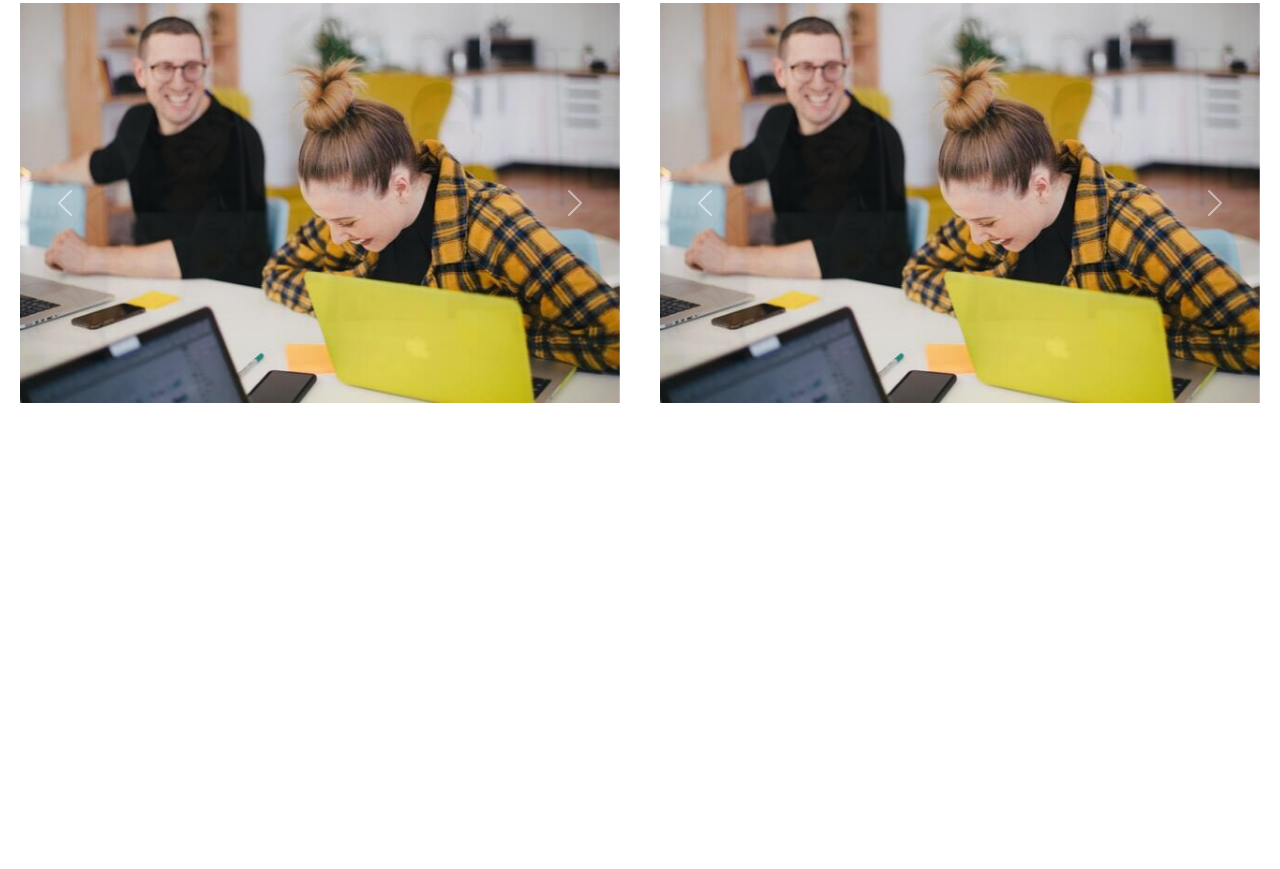
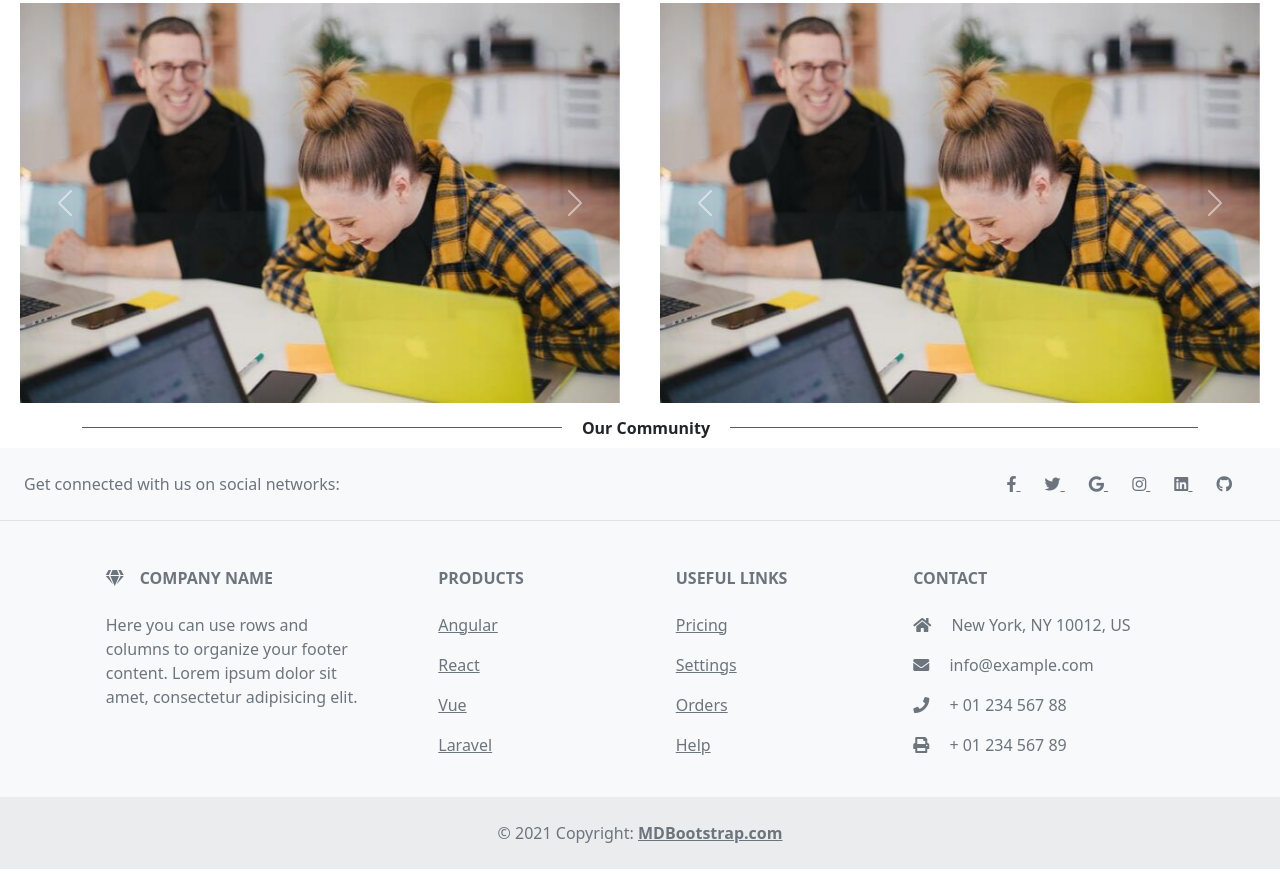
Before and after one commit to samimahfoudhi/we-code-, a plain HTML site: page index.html in a window 1280 px wide. Shown: the part 541-1410 px from the top of the page. Before the commit the page ends 944 px from the top, so only its background shows below. Drawn offline with nearby package versions, Linux system fonts and the light colour scheme.

Commit message:
add footer

```diff
--- /dev/null
+++ b/css/styles.css
@@ -0,0 +1,15 @@
+.hrdivider {
+  position: relative;
+  margin-bottom: 20px;
+  width: 100%;
+  text-align: center;
+}
+.hrdivider span {
+  position: absolute;
+  top: -11px;
+  background: #fff;
+  padding: 0 20px;
+  font-weight: bold;
+  font-size: 16px;
+  left: 43%;
+}
--- a/index.html
+++ b/index.html
@@ -5,6 +5,7 @@
     <meta http-equiv="X-UA-Compatible" content="IE=edge" />
     <meta name="viewport" content="width=device-width, initial-scale=1.0" />
     <title>Document</title>
+    <link rel="stylesheet" href="css/styles.css" />
     <link
       href="https://cdn.jsdelivr.net/npm/bootstrap@5.1.3/dist/css/bootstrap.min.css"
       rel="stylesheet"
@@ -220,8 +221,139 @@
         </div>
         <!--Carousel End-->
       </div>
+      <div class="container mt-4">
+        <div class="hrdivider">
+          <hr class="opacity-75" />
+          <span>Our Community</span>
+        </div>
+      </div>
     </main>
+    <!-- Footer -->
+    <footer class="text-center text-lg-start bg-light text-muted">
+      <!-- Section: Social media -->
+      <section
+        class="d-flex justify-content-center justify-content-lg-between p-4 border-bottom"
+      >
+        <!-- Left -->
+        <div class="me-5 d-none d-lg-block">
+          <span>Get connected with us on social networks:</span>
+        </div>
+        <!-- Left -->
 
+        <!-- Right -->
+        <div>
+          <a href="" class="me-4 text-reset">
+            <i class="fab fa-facebook-f"></i>
+          </a>
+          <a href="" class="me-4 text-reset">
+            <i class="fab fa-twitter"></i>
+          </a>
+          <a href="" class="me-4 text-reset">
+            <i class="fab fa-google"></i>
+          </a>
+          <a href="" class="me-4 text-reset">
+            <i class="fab fa-instagram"></i>
+          </a>
+          <a href="" class="me-4 text-reset">
+            <i class="fab fa-linkedin"></i>
+          </a>
+          <a href="" class="me-4 text-reset">
+            <i class="fab fa-github"></i>
+          </a>
+        </div>
+        <!-- Right -->
+      </section>
+      <!-- Section: Social media -->
+
+      <!-- Section: Links  -->
+      <section class="">
+        <div class="container text-center text-md-start mt-5">
+          <!-- Grid row -->
+          <div class="row mt-3">
+            <!-- Grid column -->
+            <div class="col-md-3 col-lg-4 col-xl-3 mx-auto mb-4">
+              <!-- Content -->
+              <h6 class="text-uppercase fw-bold mb-4">
+                <i class="fas fa-gem me-3"></i>Company name
+              </h6>
+              <p>
+                Here you can use rows and columns to organize your footer
+                content. Lorem ipsum dolor sit amet, consectetur adipisicing
+                elit.
+              </p>
+            </div>
+            <!-- Grid column -->
+
+            <!-- Grid column -->
+            <div class="col-md-2 col-lg-2 col-xl-2 mx-auto mb-4">
+              <!-- Links -->
+              <h6 class="text-uppercase fw-bold mb-4">Products</h6>
+              <p>
+                <a href="#!" class="text-reset">Angular</a>
+              </p>
+              <p>
+                <a href="#!" class="text-reset">React</a>
+              </p>
+              <p>
+                <a href="#!" class="text-reset">Vue</a>
+              </p>
+              <p>
+                <a href="#!" class="text-reset">Laravel</a>
+              </p>
+            </div>
+            <!-- Grid column -->
+
+            <!-- Grid column -->
+            <div class="col-md-3 col-lg-2 col-xl-2 mx-auto mb-4">
+              <!-- Links -->
+              <h6 class="text-uppercase fw-bold mb-4">Useful links</h6>
+              <p>
+                <a href="#!" class="text-reset">Pricing</a>
+              </p>
+              <p>
+                <a href="#!" class="text-reset">Settings</a>
+              </p>
+              <p>
+                <a href="#!" class="text-reset">Orders</a>
+              </p>
+              <p>
+                <a href="#!" class="text-reset">Help</a>
+              </p>
+            </div>
+            <!-- Grid column -->
+
+            <!-- Grid column -->
+            <div class="col-md-4 col-lg-3 col-xl-3 mx-auto mb-md-0 mb-4">
+              <!-- Links -->
+              <h6 class="text-uppercase fw-bold mb-4">Contact</h6>
+              <p><i class="fas fa-home me-3"></i> New York, NY 10012, US</p>
+              <p>
+                <i class="fas fa-envelope me-3"></i>
+                info@example.com
+              </p>
+              <p><i class="fas fa-phone me-3"></i> + 01 234 567 88</p>
+              <p><i class="fas fa-print me-3"></i> + 01 234 567 89</p>
+            </div>
+            <!-- Grid column -->
+          </div>
+          <!-- Grid row -->
+        </div>
+      </section>
+      <!-- Section: Links  -->
+
+      <!-- Copyright -->
+      <div
+        class="text-center p-4"
+        style="background-color: rgba(0, 0, 0, 0.05)"
+      >
+        © 2021 Copyright:
+        <a class="text-reset fw-bold" href="https://mdbootstrap.com/"
+          >MDBootstrap.com</a
+        >
+      </div>
+      <!-- Copyright -->
+    </footer>
+    <!-- Footer -->
     <script
       src="https://cdn.jsdelivr.net/npm/bootstrap@5.1.3/dist/js/bootstrap.bundle.min.js"
       integrity="sha384-ka7Sk0Gln4gmtz2MlQnikT1wXgYsOg+OMhuP+IlRH9sENBO0LRn5q+8nbTov4+1p"
```
